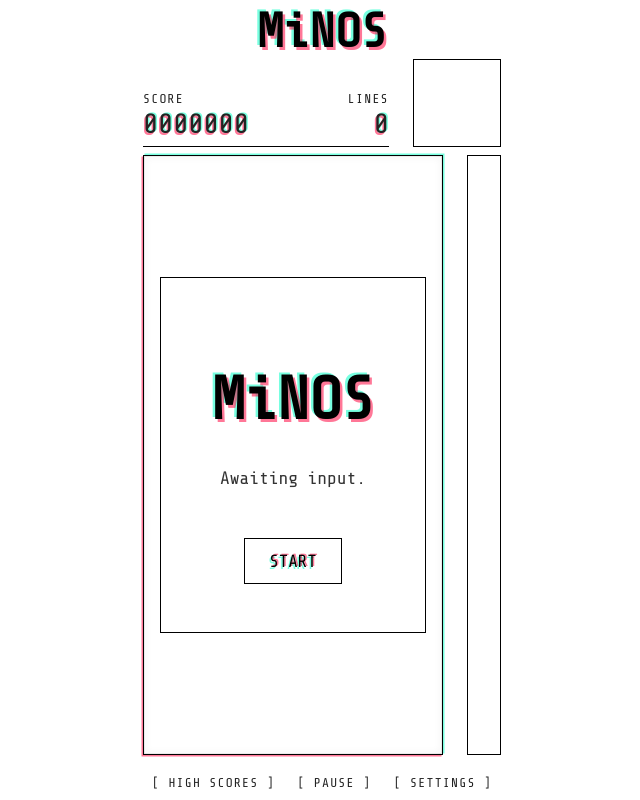
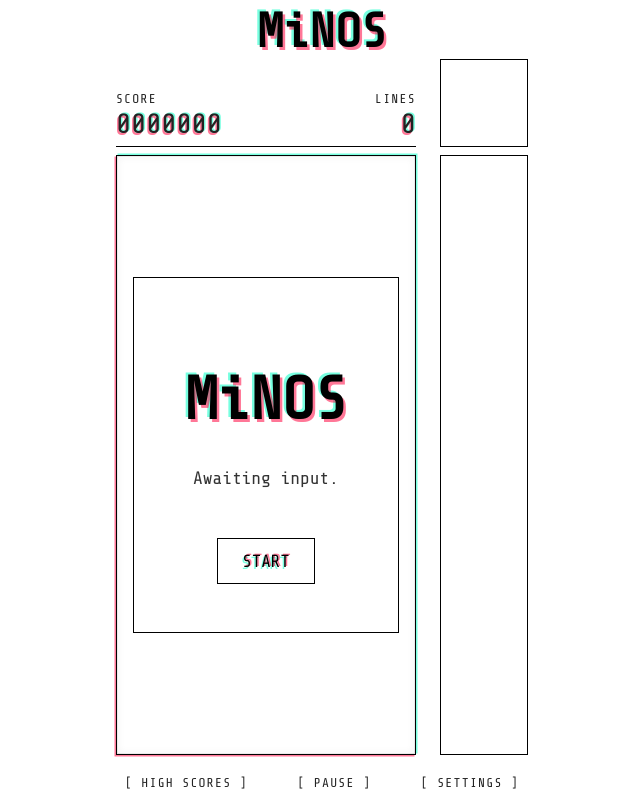
Before and after one commit to Janca/tetrais, a React (Vite) app: page / in a window 1280 px wide. Shown: the top 800 px of the page, without its empty margins (318-958 px from the left). Built offline with nearby package versions, Linux system fonts and the light colour scheme.

Commit message:
slight style changes

```diff
--- a/components/info/PieceSuggestionsPreview/styles.css
+++ b/components/info/PieceSuggestionsPreview/styles.css
@@ -1,3 +1,7 @@
+.next-piece-panel {
+    padding: 1rem;
+}
+
 .next-piece-container {
     display: flex;
     flex-flow: column nowrap;
@@ -6,7 +10,8 @@
     gap: 0.5rem;
     height:100%;
 
-    padding: 1rem;
+    width: var(--piece-grid-size);
+    min-height: var(--piece-grid-size);
 }
 
 .piece-odds-wrapper {
```
